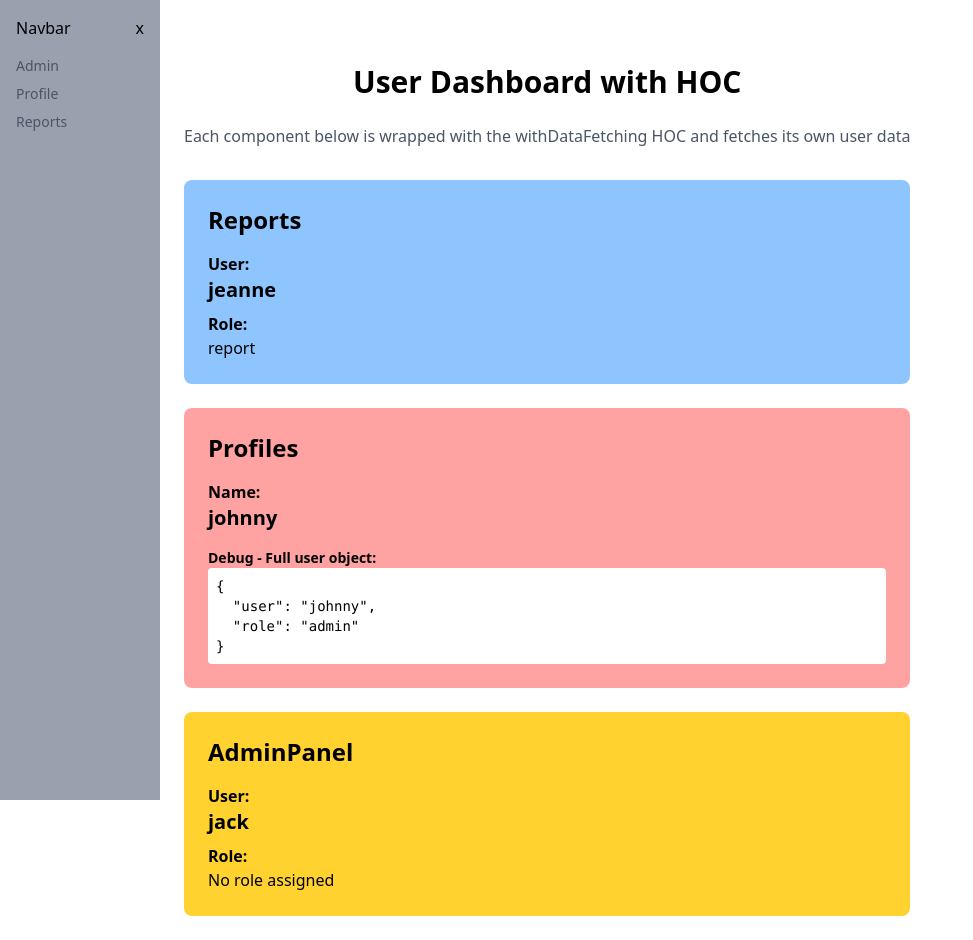
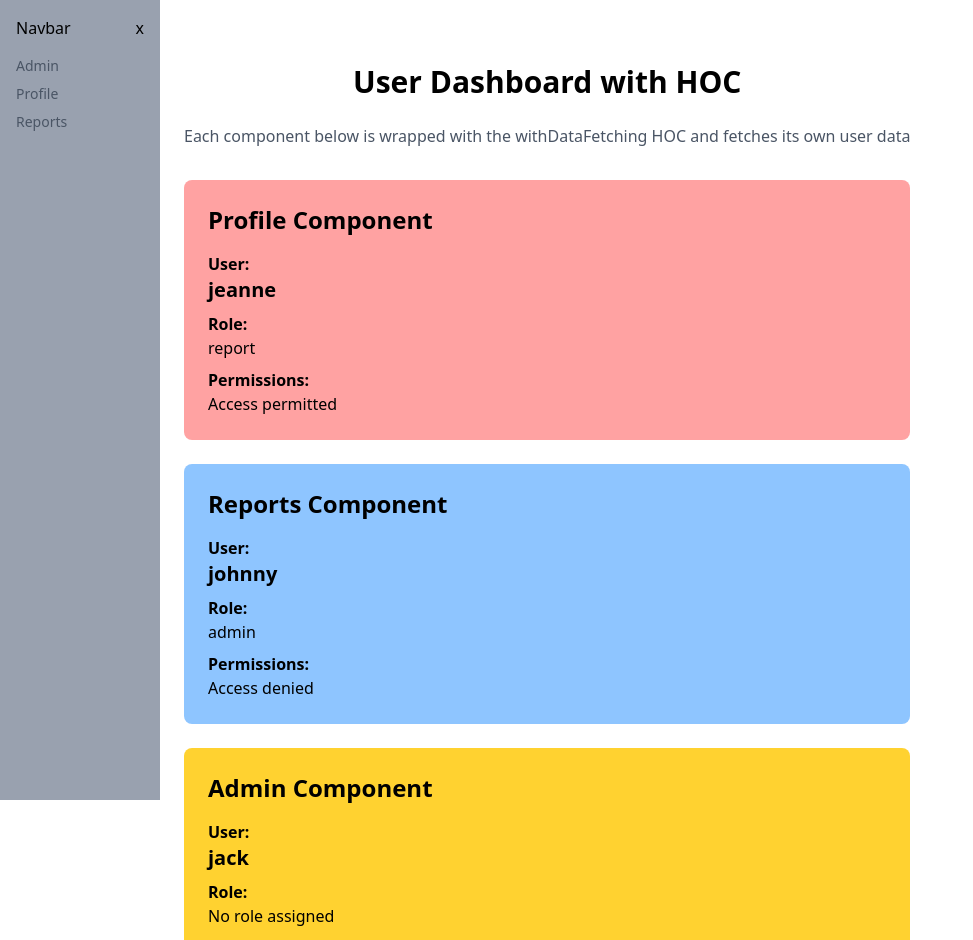
Before and after one commit to JoeLan124/reactpatternDay1, a Next.js app in the folder solution5/: page / in a window 1280 px wide. Shown: the top 940 px of the page, without its empty margins (0-973 px from the left). Built offline with nearby package versions, Linux system fonts and the light colour scheme.

Commit message:
finalizes HOC

```diff
--- a/solution5/app/components/AdminPanel.jsx
+++ b/solution5/app/components/AdminPanel.jsx
@@ -1,16 +1,28 @@
 const AdminPanel = ({ user }) => {
   return (
     <div className="w-full bg-amber-300 p-6 rounded-lg">
-      <h2 className="text-2xl font-bold mb-4">AdminPanel</h2>
+      <h2 className="text-2xl font-bold mb-4">
+        Admin Component
+      </h2>
       {user && (
         <div>
           <p className="font-semibold">User:</p>
-          <div className="font-bold text-xl">{user.user}</div>
+          <div className="font-bold text-xl">
+            {user.user}
+          </div>
           <p className="mt-2 font-semibold">Role:</p>
           <div>{user.role || "No role assigned"}</div>
+          <div>
+            <p className="mt-2 font-semibold">
+              Permissions:
+            </p>{" "}
+            {user.role !== "admin"
+              ? "Access denied"
+              : "Access permitted"}
+          </div>
         </div>
       )}
     </div>
-  )
+  );
 }
 export default AdminPanel
--- a/solution5/app/components/ProfileView.jsx
+++ b/solution5/app/components/ProfileView.jsx
@@ -12,19 +12,23 @@ const ProfileView = ({ user }) => {
     );
   }
 
-  const userName = user.user;
-
   return (
     <div className="w-full bg-red-300 p-6 rounded-lg">
-      <h2 className="text-2xl font-bold mb-4">Profiles</h2>
-      <p className="font-semibold">Name:</p>
-      <div className="font-bold text-xl">
-        {userName || "Username not found"}
-      </div>
-      <div className="mt-4 text-sm">
-        <p className="font-semibold">Debug - Full user object:</p>
-        <pre className="bg-white p-2 rounded">{JSON.stringify(user, null, 2)}</pre>
-      </div>
+      <h2 className="text-2xl font-bold mb-4">
+        Profile Component
+      </h2>
+      {user && (
+        <div>
+          <p className="font-semibold">User:</p>
+          <div className="font-bold text-xl">
+            {user.user}
+          </div>
+          <p className="mt-2 font-semibold">Role:</p>
+          <div>{user.role || "No role assigned"}</div>
+          <p className="mt-2 font-semibold">Permissions:</p>
+          <p>Access permitted</p>
+        </div>
+      )}
     </div>
   );
 }
--- a/solution5/app/components/Reports.jsx
+++ b/solution5/app/components/Reports.jsx
@@ -1,13 +1,25 @@
 const Reports = ({ user }) => {
   return (
     <div className="w-full bg-blue-300 p-6 rounded-lg">
-      <h2 className="text-2xl font-bold mb-4">Reports</h2>
+      <h2 className="text-2xl font-bold mb-4">
+        Reports Component
+      </h2>
       {user && (
         <div>
           <p className="font-semibold">User:</p>
-          <div className="font-bold text-xl">{user.user}</div>
+          <div className="font-bold text-xl">
+            {user.user}
+          </div>
           <p className="mt-2 font-semibold">Role:</p>
           <div>{user.role || "No role assigned"}</div>
+          <div>
+            <p className="mt-2 font-semibold">
+              Permissions:
+            </p>{" "}
+            {user.role !== "report"
+              ? "Access denied"
+              : "Access permitted"}
+          </div>
         </div>
       )}
     </div>
--- a/solution5/app/components/UserWithHOC.jsx
+++ b/solution5/app/components/UserWithHOC.jsx
@@ -17,8 +17,8 @@ export default function UserWithHOC() {
         Each component below is wrapped with the withDataFetching HOC and fetches its own user data
       </p>
       <div className="space-y-6">
+        <ProfileViewWithData />
         <ReportsWithData />
-        <ProfileViewWithData />
         <AdminPanelWithData />
       </div>
     </div>
```
